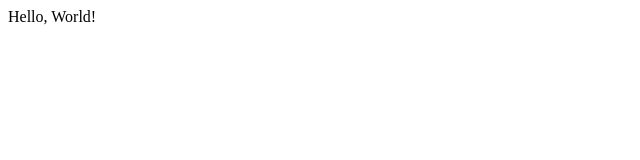
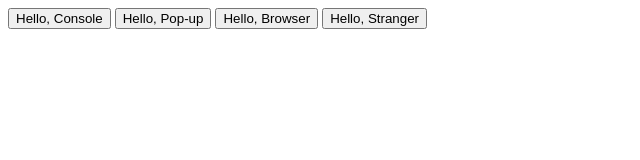
Before and after one commit to mrosenthal82/hello-world, a plain HTML site: page index.html in a window 1280 px wide. Shown: the whole page, without its empty margins (0-640 px from the left). Drawn offline with Linux system fonts and the light colour scheme.

Commit message:
js buttons

```diff
--- /dev/null
+++ b/file.js
@@ -0,0 +1,18 @@
+function helloConsole() {
+  console.log("Hello, World!");
+}
+
+function helloPopUp() {
+  alert("Hello, World!");
+}
+
+function helloBrowser() {
+  var p = document.getElementById("hellobrowser");
+  p.innerHTML = "Hello, World!";
+}
+
+function helloStranger() {
+  var user = prompt("What's your name?");
+  var greeting = document.getElementById("hellostranger");
+  greeting.innerHTML = "Hello, " + user + "!";
+}
--- a/index.html
+++ b/index.html
@@ -3,8 +3,15 @@
 <html>
   <head>
       <title>My Website Title</title>
+      <script type="text/javascript" src="file.js"></script>
   </head>
   <body>
-      Hello, World!
+      <!-- <h1>Hello, World!</h1> -->
+      <button onclick="helloConsole();">Hello, Console</button>
+      <button onclick="helloPopUp();">Hello, Pop-up</button>
+      <button onclick="helloBrowser();">Hello, Browser</button>
+      <button onclick="helloStranger();">Hello, Stranger</button>
+      <p id="hellobrowser"></p>
+      <p id="hellostranger"></p>
   </body>
 </html>
```
